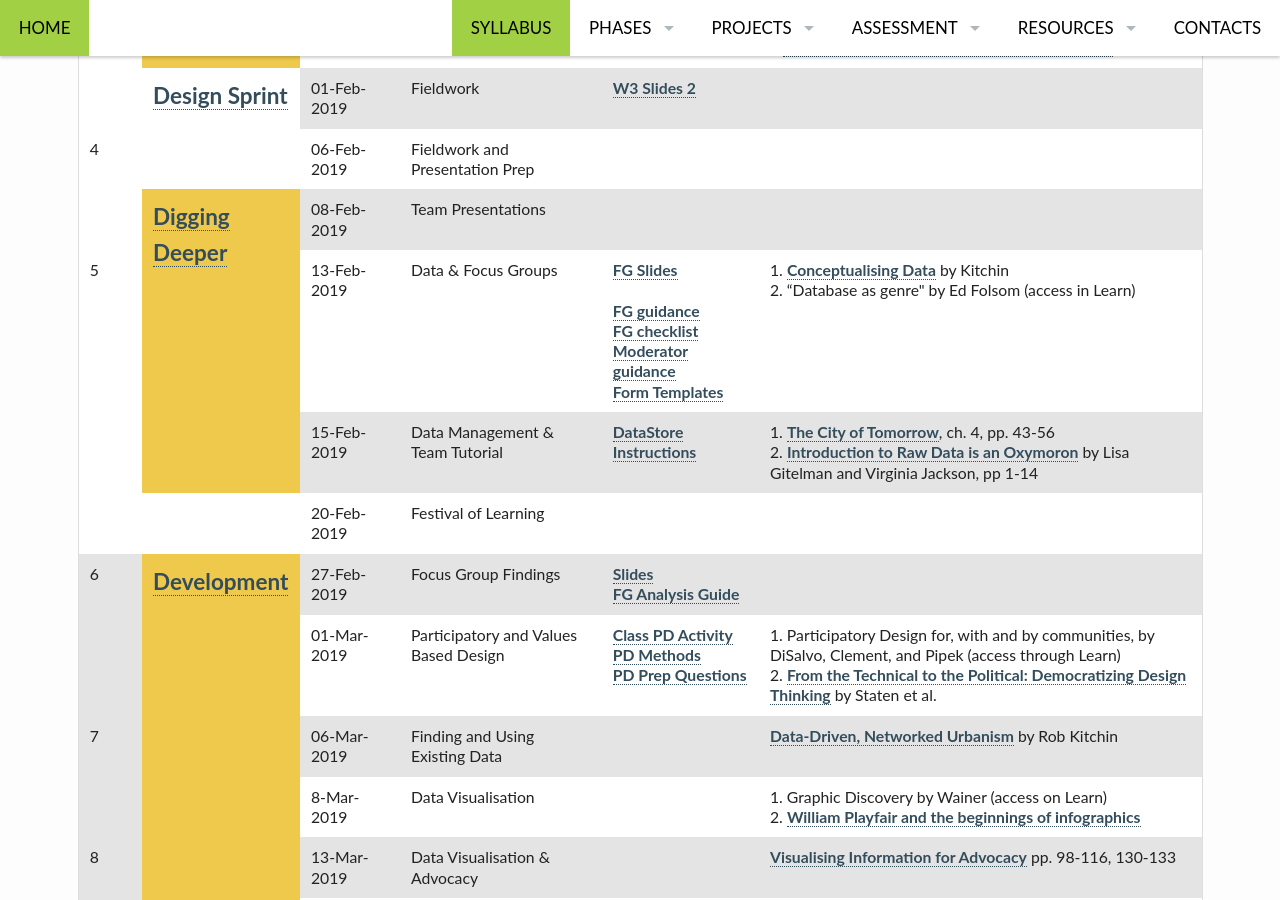
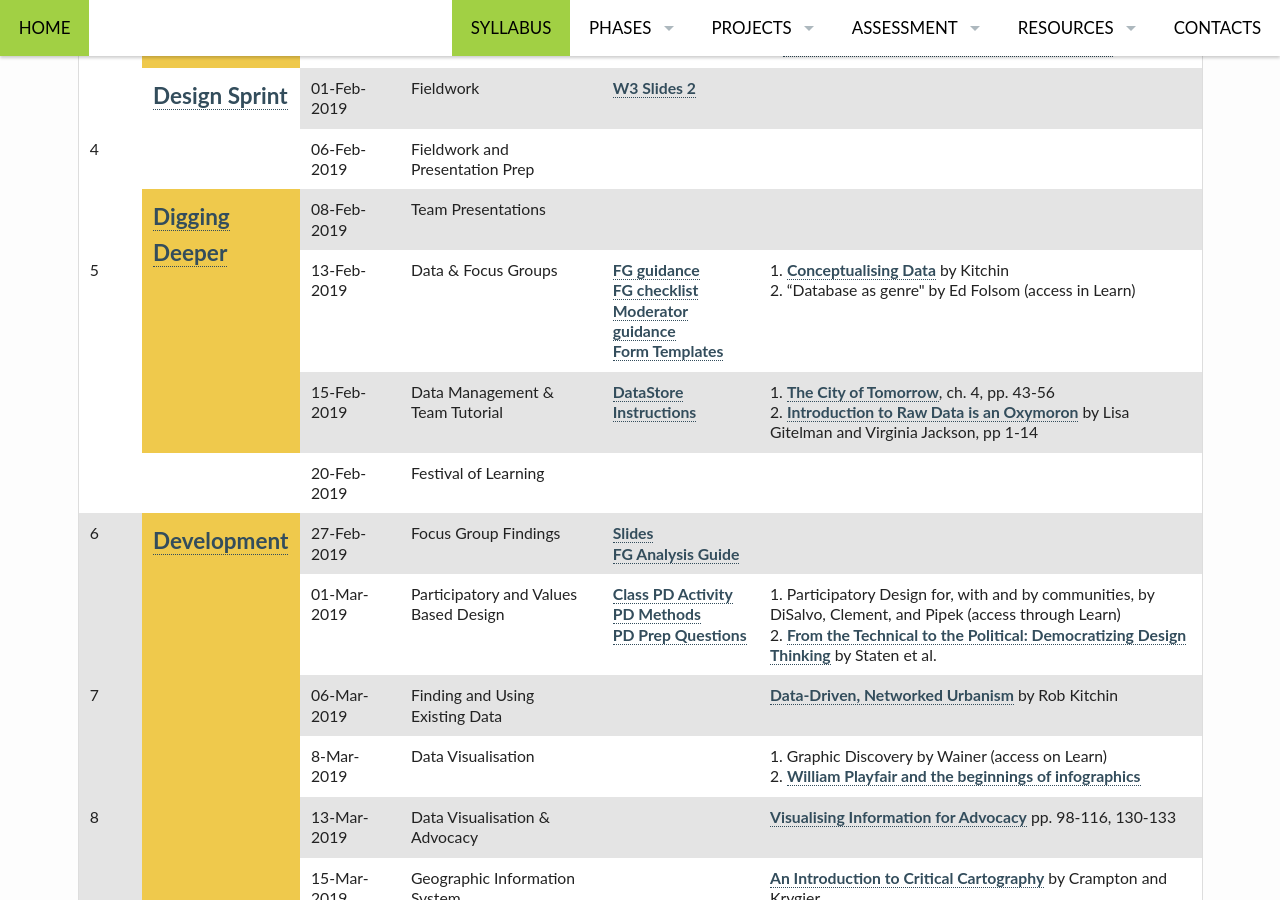
Before and after one commit to edinburghlivinglab/ddc, a Jekyll site: the page built from pages/syllabus.md, in a window 1280 px wide and 900 px high, scrolled down 1225 px. Built offline with Jekyll 4.4.1, drawn with Linux system fonts in a browser that asks for light colours.

Commit message:
Update syllabus.md

```diff
--- a/pages/syllabus.md
+++ b/pages/syllabus.md
@@ -146,8 +146,7 @@ permalink: "/syllabus/"
                 <td rowspan="2">5</td>
                 <td>13-Feb-2019</td>
                 <td>Data &amp; Focus Groups</td>
-                <td><a href="{{ site.baseurl }}/course_docs/focus_group_slides.pdf" target="_blank">FG Slides</a><br />
-                    <br /><a href="{{ site.baseurl }}/course_docs/DDS_focus_groups_guidance.pdf" target="_blank">FG guidance</a><br />
+                <td><a href="{{ site.baseurl }}/course_docs/DDS_focus_groups_guidance.pdf" target="_blank">FG guidance</a><br />
                     <a href="{{ site.baseurl }}/course_docs/DDS_focus_groups_checklist.pdf" target="_blank">FG checklist</a><br />
                     <a href="{{ site.baseurl }}/course_docs/DDS_moderator_guidance.pdf" target="_blank">Moderator guidance</a><br/><a href="{{ site.baseurl }}/form_templates#focus_group_templates">Form Templates</a>
                 </td>
```
